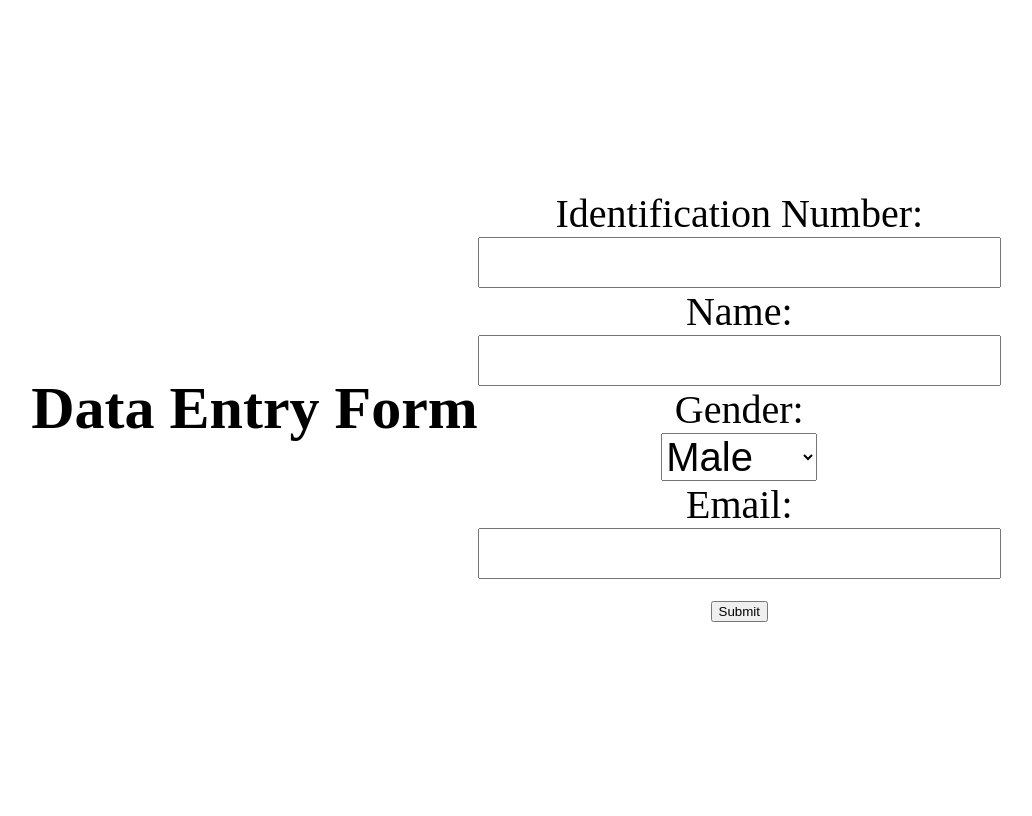
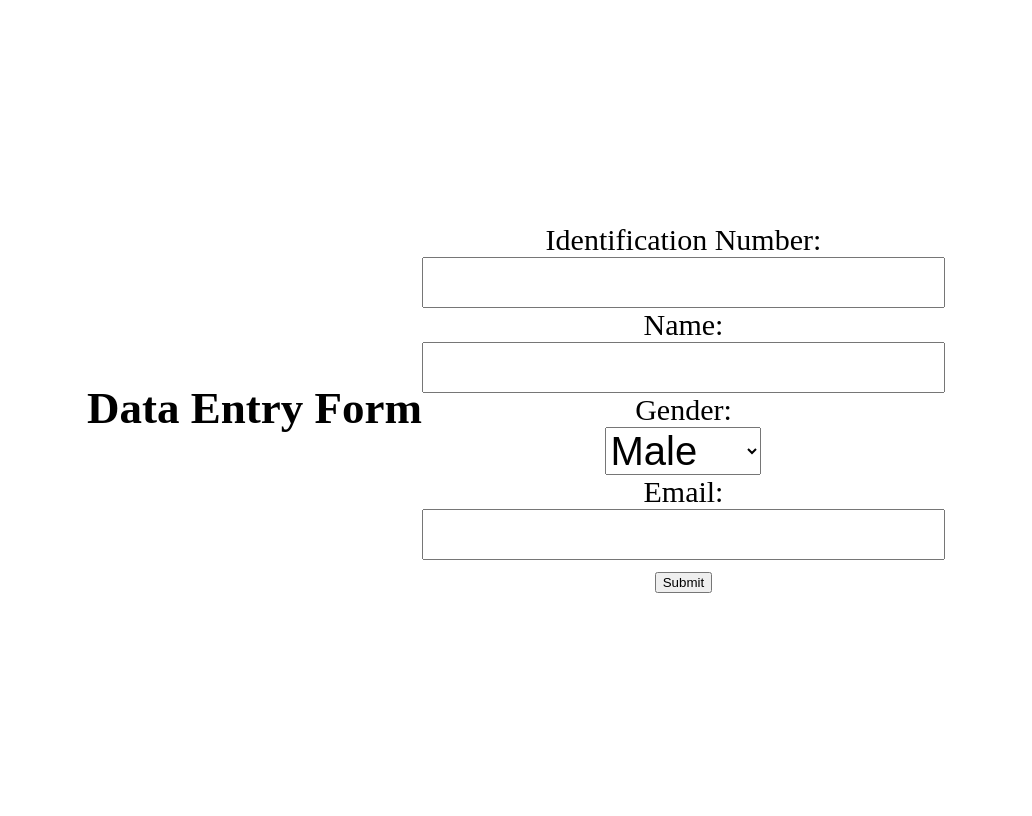
Before and after one commit to ccc5359/pr1, a Flask app: page / in a window 1280 px wide. Shown: the whole page, without its empty margins (124-1156 px from the left). Run offline with Flask 3, Linux system fonts and the light colour scheme.

Commit message:
Update input_data.html

```diff
--- a/templates/input_data.html
+++ b/templates/input_data.html
@@ -9,7 +9,7 @@
             justify-content: center;
             align-items: center;
             height: 100vh;
-            font-size: 40px;
+            font-size: 30px;
         }
 
         form {
```
